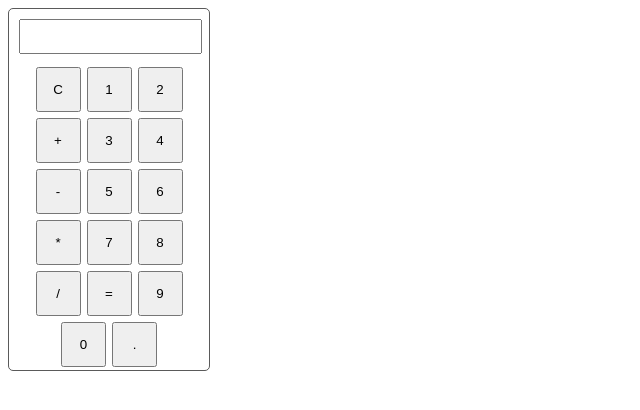
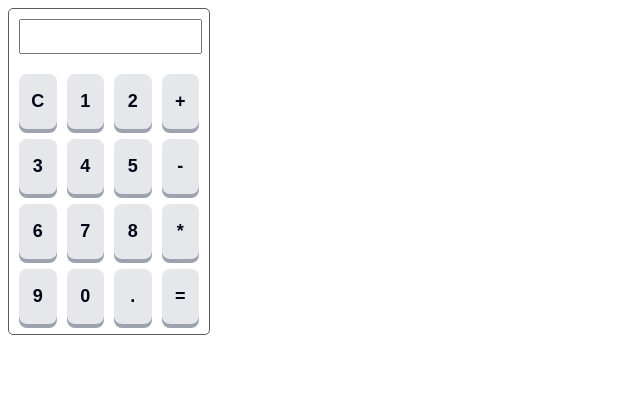
Before and after one commit to shubhampathare25/Calculator, a React (Vite) app: page / in a window 1280 px wide. Shown: the top 410 px of the page, without its empty margins (0-640 px from the left). Built offline with nearby package versions, Linux system fonts and the light colour scheme.

Commit message:
Fixed calculator button order grid layout

```diff
--- a/src/App.jsx
+++ b/src/App.jsx
@@ -17,13 +17,10 @@ function App() {
     }
   };
 
-
   return (
     <div className={styles.calculator}>
       <Display displayValue={calVal}></Display>
-      <ButtonsContainer
-        onButtonClick={onButtonClick}
-      ></ButtonsContainer>
+      <ButtonsContainer onButtonClick={onButtonClick}></ButtonsContainer>
     </div>
   );
 }
--- a/src/components/ButtonsContainer.jsx
+++ b/src/components/ButtonsContainer.jsx
@@ -1,25 +1,12 @@
 import styles from "./ButtonsContainer.module.css";
 
 const ButtonsContainer = ({ onButtonClick }) => {
-  const buttonNames = [
-    "C",
-    "1",
-    "2",
-    "+",
-    "3",
-    "4",
-    "-",
-    "5",
-    "6",
-    "*",
-    "7",
-    "8",
-    "/",
-    "=",
-    "9",
-    "0",
-    ".",
-  ];
+const buttonNames = [
+  'C', '1', '2', '+',
+  '3', '4', '5', '-',
+  '6', '7', '8', '*',
+  '9', '0', '.', '='
+];
 
   return (
     <div className={styles.buttonsContainer}>
--- a/src/components/ButtonsContainer.module.css
+++ b/src/components/ButtonsContainer.module.css
@@ -1,11 +1,25 @@
 .buttonsContainer {
-  display: flex;
-  justify-content: center;
-  flex-wrap: wrap;
+  display: grid;
+  grid-template-columns: repeat(4, 1fr);
+  gap: 10px;
+  padding: 10px;
+  width: 100%;
+  box-sizing: border-box;
 }
 
 .button {
-  width:45px;
-  height:45px;
-  margin: 3px;
+  height: 55px;
+  width: 100%;
+  border: none;
+  border-radius: 8px;
+  font-size: 18px;
+  font-weight: 600;
+  cursor: pointer;
+  background-color: #e5e7eb;
+  color: #020617;
+  box-shadow: 0 4px 0 #9ca3af;
 }
+
+.button:hover {
+  background-color: #d1d5db;
+}
```
